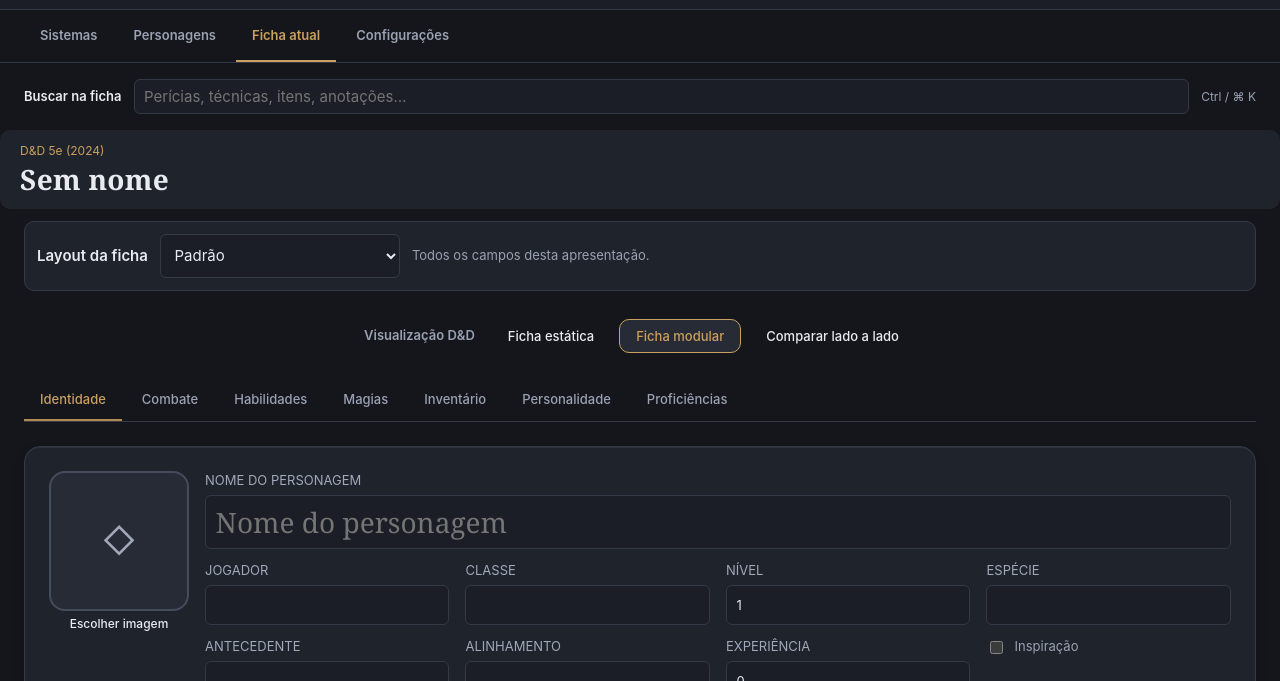
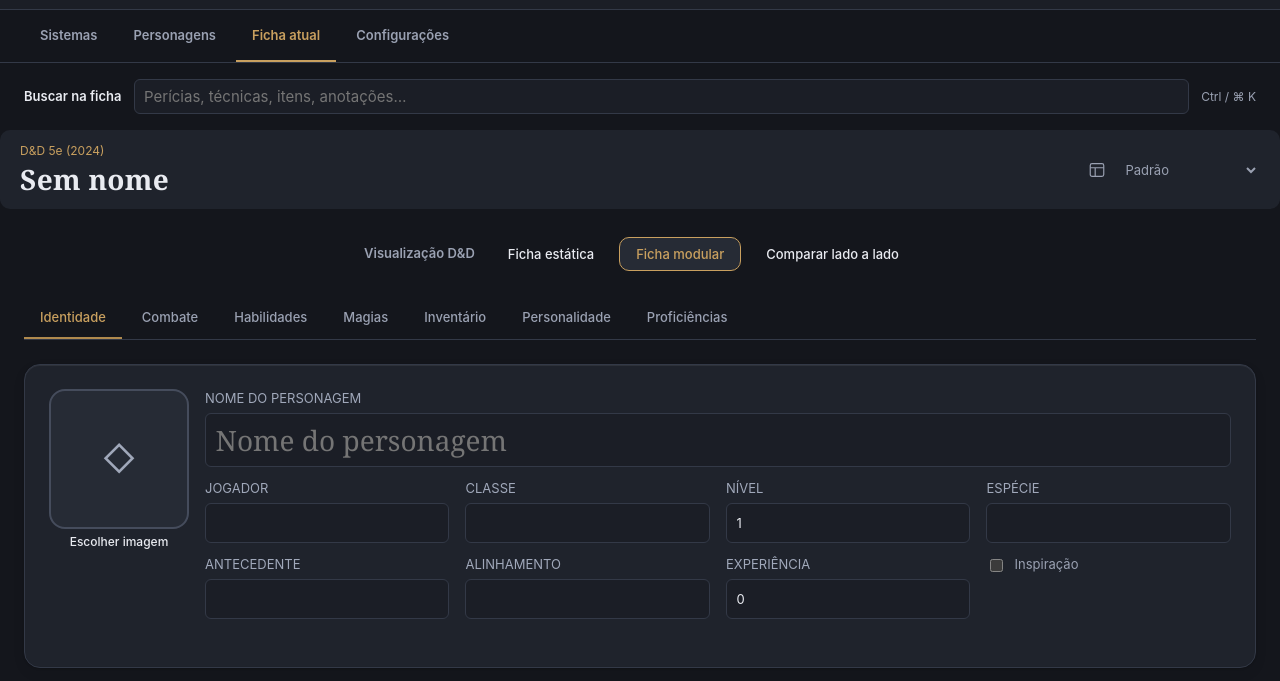
Before and after one commit to Edu-0/web-character-sheet, a website with bundled scripts: page index.html in a window 1280 px wide. Shown: the part 54-735 px from the top of the page. Built offline with nearby package versions, Linux system fonts and the light colour scheme.

Commit message:
style: made the changing section more compact

```diff
--- a/css/engine-shell.css
+++ b/css/engine-shell.css
@@ -9,18 +9,33 @@
 
 .sheet-layout-controls {
   display: flex;
-  flex-wrap: wrap;
   align-items: center;
-  gap: var(--space-3);
-  margin: var(--space-3) var(--space-5);
-  padding: var(--space-3);
-  border: 1px solid var(--color-border);
-  border-radius: var(--radius-md);
-  background: var(--color-panel);
+  flex: 0 1 auto;
+  gap: 6px;
+  max-width: 100%;
+  margin-left: auto;
+  color: var(--color-text-muted);
 }
-.sheet-layout-controls label { font-weight: 600; }
-.sheet-layout-controls select { width: min(100%, 240px); min-height: 44px; }
-#sheet-layout-hint { flex: 1 1 260px; color: var(--color-text-muted); font-size: var(--fs-sm); }
+.sheet-layout-icon { flex: 0 0 auto; }
+.sheet-layout-controls select {
+  width: var(--layout-select-width, 18ch);
+  max-width: 100%;
+  min-width: 0;
+  min-height: 44px;
+  padding-inline: 8px;
+  border-color: transparent;
+  background-color: transparent;
+  color: var(--color-text-muted);
+  font-size: var(--fs-sm);
+  cursor: pointer;
+}
+.sheet-layout-controls select:hover,
+.sheet-layout-controls select:focus-visible {
+  border-color: var(--color-border);
+  background-color: var(--color-panel-alt);
+  color: var(--color-text);
+}
+.sheet-layout-controls option { background: var(--color-panel); color: var(--color-text); }
 
 /* O layout de mesa mantém os componentes e alvos de toque da ficha completa. */
 [data-sheet-mode="table"] .engine-panel {
@@ -35,7 +50,6 @@
 [data-sheet-mode="table"] .engine-section { min-width: 0; margin-bottom: 0; }
 
 @media (max-width: 700px) {
-  .sheet-layout-controls { margin-inline: var(--space-3); }
   [data-sheet-mode="table"] .engine-panel { grid-template-columns: minmax(0, 1fr); }
 }
 
--- a/css/refinement.css
+++ b/css/refinement.css
@@ -27,6 +27,9 @@
 .sheet-heading__art [data-position='center']:not([data-ornament]) { height: 0; }
 .sheet-heading__art [data-position='right'] { grid-column: 3; grid-row: 1 / span 2; }
 .sheet-heading:has(.sheet-heading__art[hidden]) { display: block; }
+#sheet-heading:has(.sheet-heading__art[hidden]) { display: flex; align-items: center; justify-content: space-between; flex-wrap: wrap; gap: 8px 16px; }
+#sheet-heading:has(.sheet-heading__art[hidden]) .sheet-heading__text { flex: 1 1 128px; }
+#sheet-heading:has(.sheet-heading__art:not([hidden])) .sheet-layout-controls { grid-column: 1 / -1; grid-row: 3; justify-self: end; margin-top: 8px; }
 .engine-sheet { gap: 12px; }
 .engine-section { box-shadow: var(--engine-card-depth); border-color: var(--color-border); }
 .engine-section__header { padding: 12px var(--section-inset); background: none; }
--- a/index.html
+++ b/index.html
@@ -169,12 +169,13 @@
   <header id="sheet-heading" class="sheet-heading">
     <div id="sheet-ornaments" class="sheet-ornaments sheet-heading__art no-print" aria-hidden="true" hidden></div>
     <div class="sheet-heading__text"><p id="sheet-heading-system"></p><h1 id="sheet-heading-name"></h1></div>
+  <div id="sheet-layout-controls" class="sheet-layout-controls no-print" hidden>
+    <label for="sheet-layout-select" class="visually-hidden">Layout da ficha</label>
+    <svg class="sheet-layout-icon" viewBox="0 0 20 20" width="18" height="18" fill="none" stroke="currentColor" stroke-width="1.3" aria-hidden="true"><rect x="2.5" y="3" width="15" height="14" rx="2"/><path d="M2.5 7.5h15M8 7.5V17"/></svg>
+    <select id="sheet-layout-select" class="input" aria-describedby="sheet-layout-hint"></select>
+    <span id="sheet-layout-hint" class="visually-hidden"></span>
+  </div>
   </header>
-  <div id="sheet-layout-controls" class="sheet-layout-controls no-print" hidden>
-    <label for="sheet-layout-select">Layout da ficha</label>
-    <select id="sheet-layout-select" class="input" aria-describedby="sheet-layout-hint"></select>
-    <span id="sheet-layout-hint"></span>
-  </div>
   <div id="dnd-presentation-controls" class="dnd-presentation no-print" role="group" aria-label="Apresentação da ficha D&D" hidden>
     <span class="dnd-presentation__label">Visualização D&D</span>
     <button type="button" class="button button--ghost" data-dnd-presentation="legacy">Ficha estática</button>
--- a/js/app.js
+++ b/js/app.js
@@ -204,6 +204,8 @@ function renderLayoutControls() {
     return option;
   }));
   select.value = activeLayout.id;
+  select.title = `Layout da ficha: ${layoutName(activeLayout)}`;
+  select.style.setProperty('--layout-select-width', `${Math.min(32, Math.max(18, ...activePackage.layouts.map(layout => layoutName(layout).length + 5)))}ch`);
   $('view-sheet').dataset.sheetMode = activeLayout.mode || 'sheet';
 }
 
```
Also changed, not shown: data/examples/layouts.md (+1 -1 lines), tests/e2e/sheet-layouts.spec.js (+8 -2 lines).
